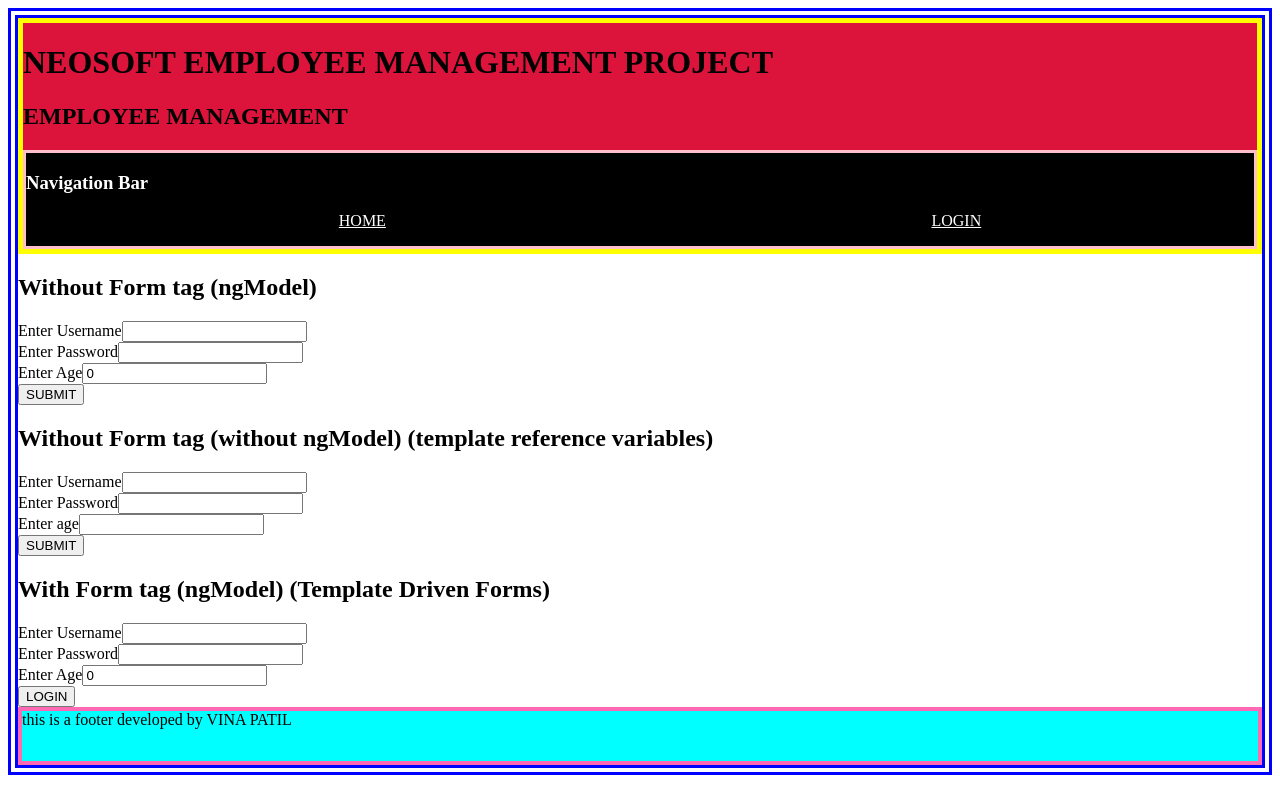
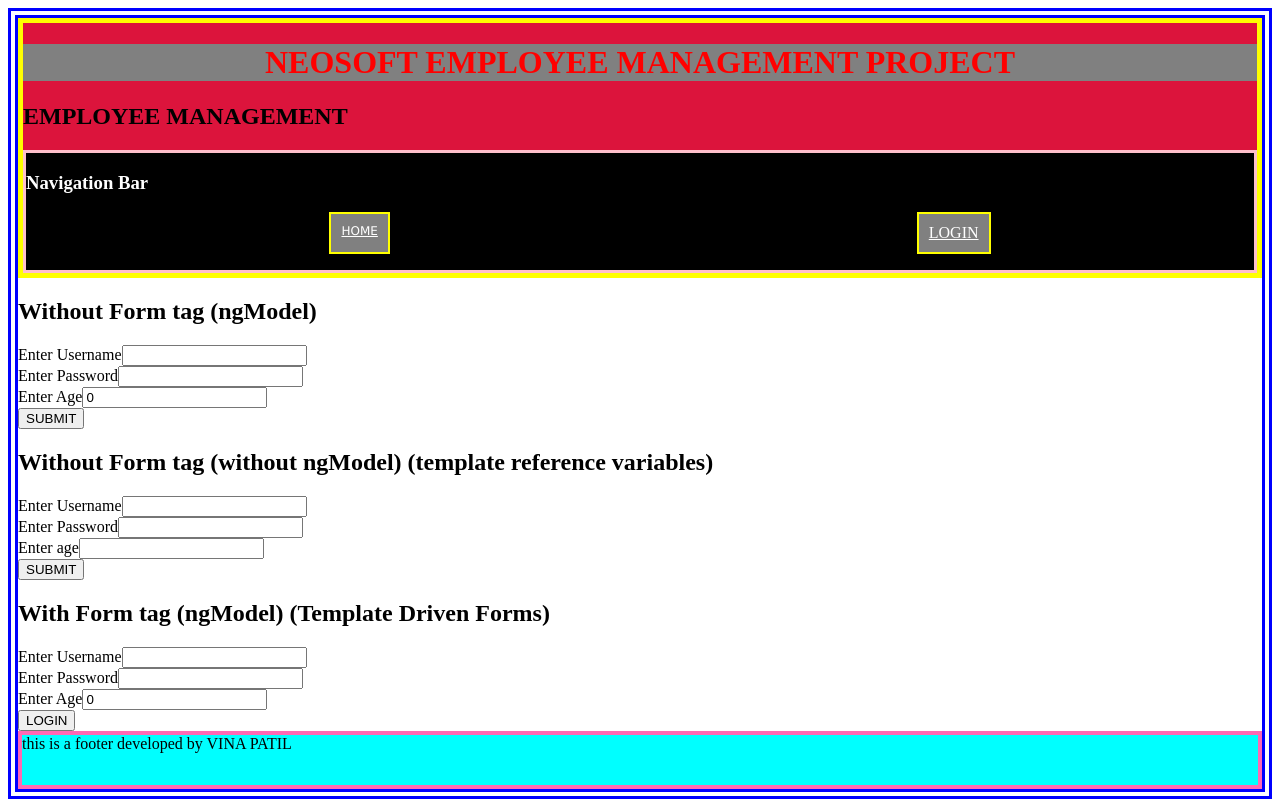
Before and after one commit to kokanevina/Java-Angular-March-23, an Angular app in the folder AngularWorkspace/MyAngularProject/: page /login in a window 1280 px wide. Built offline with nearby package versions, Linux system fonts and the light colour scheme.

Commit message:
Attribute Directives

```diff
--- a/AngularWorkspace/MyAngularProject/src/app/header/header.component.css
+++ b/AngularWorkspace/MyAngularProject/src/app/header/header.component.css
@@ -1,5 +1,4 @@
 .myHeader{
-
     background-color: crimson;
     border: 5px solid yellow;
 }
--- a/AngularWorkspace/MyAngularProject/src/app/header/header.component.html
+++ b/AngularWorkspace/MyAngularProject/src/app/header/header.component.html
@@ -1,5 +1,5 @@
-<header class="myHeader">
-    <h1>NEOSOFT EMPLOYEE MANAGEMENT PROJECT</h1>
+<header class="myHeader" style="font-size: 16px;"> <!-- inline style-->
+    <h1 [ngStyle]="headStyleObject">NEOSOFT EMPLOYEE MANAGEMENT PROJECT</h1>
     <h2>{{projectName}}</h2>
     <app-nav></app-nav> <!-- component directive-->
 </header>
--- a/AngularWorkspace/MyAngularProject/src/app/header/header.component.ts
+++ b/AngularWorkspace/MyAngularProject/src/app/header/header.component.ts
@@ -7,4 +7,22 @@
 })
 export class HeaderComponent {
 projectName="EMPLOYEE MANAGEMENT";
+
+  headStyleObject={
+      backgroundColor:'grey',
+      color :'yellow',
+      textAlign:'center'
+  }
+
+  colorArray=['#68B39F','#916D1A' ,'#D55B2E','hotpink','red']
+  i=0;
+  ngOnInit(){
+      setInterval(()=> this.changeColor(), 1000);
+  }
+  changeColor(){
+    this.headStyleObject.color=this.colorArray[this.i];
+    this.i++;
+    if(this.i==this.colorArray.length)
+      this.i=0;
+  }
 }
--- a/AngularWorkspace/MyAngularProject/src/app/navbar/navbar.component.css
+++ b/AngularWorkspace/MyAngularProject/src/app/navbar/navbar.component.css
@@ -13,3 +13,16 @@
 .myFlex li a{
     color: white;
 }
+
+.colorClass{
+    background-color: gray;
+    color:blue;
+}
+.decorationClass{
+    padding: 10px;
+    border: 2px yellow solid;
+}
+.fontClass{
+    font-family: Verdana, Geneva, Tahoma, sans-serif;
+    font-size: 12px;
+}
--- a/AngularWorkspace/MyAngularProject/src/app/navbar/navbar.component.html
+++ b/AngularWorkspace/MyAngularProject/src/app/navbar/navbar.component.html
@@ -1,7 +1,7 @@
 <nav class="myNav">
     <h3>{{links}}</h3>
     <ol class="myFlex">
-        <li><a routerLink="home">HOME</a> </li>
-        <li><a routerLink="login">LOGIN</a></li>
+        <li class="colorClass decorationClass fontClass"><a routerLink="home">HOME</a> </li>
+        <li [ngClass]="classArray"><a routerLink="login">LOGIN</a></li>
     </ol>
 </nav>
--- a/AngularWorkspace/MyAngularProject/src/app/navbar/navbar.component.ts
+++ b/AngularWorkspace/MyAngularProject/src/app/navbar/navbar.component.ts
@@ -7,4 +7,22 @@
 })
 export class NavbarComponent {
   links="Navigation Bar"
+
+  classArray=['colorClass', 'decorationClass', 'fontClass'];
+  ngOnInit(){
+    setInterval(()=>this.addremove(),3000);
+  }
+  i=0
+   popped:string|undefined="";
+   addremove(){
+    if(this.i%2==0){
+      this.popped=this.classArray.pop();
+      this.i++;
+    }
+    else{
+      if(this.popped!=undefined)
+        this.classArray.push(this.popped);
+      this.i++;
+    }
+  }
 }
```
Also changed, not shown: 1 other file (tests, documents, lock files or other folders).
